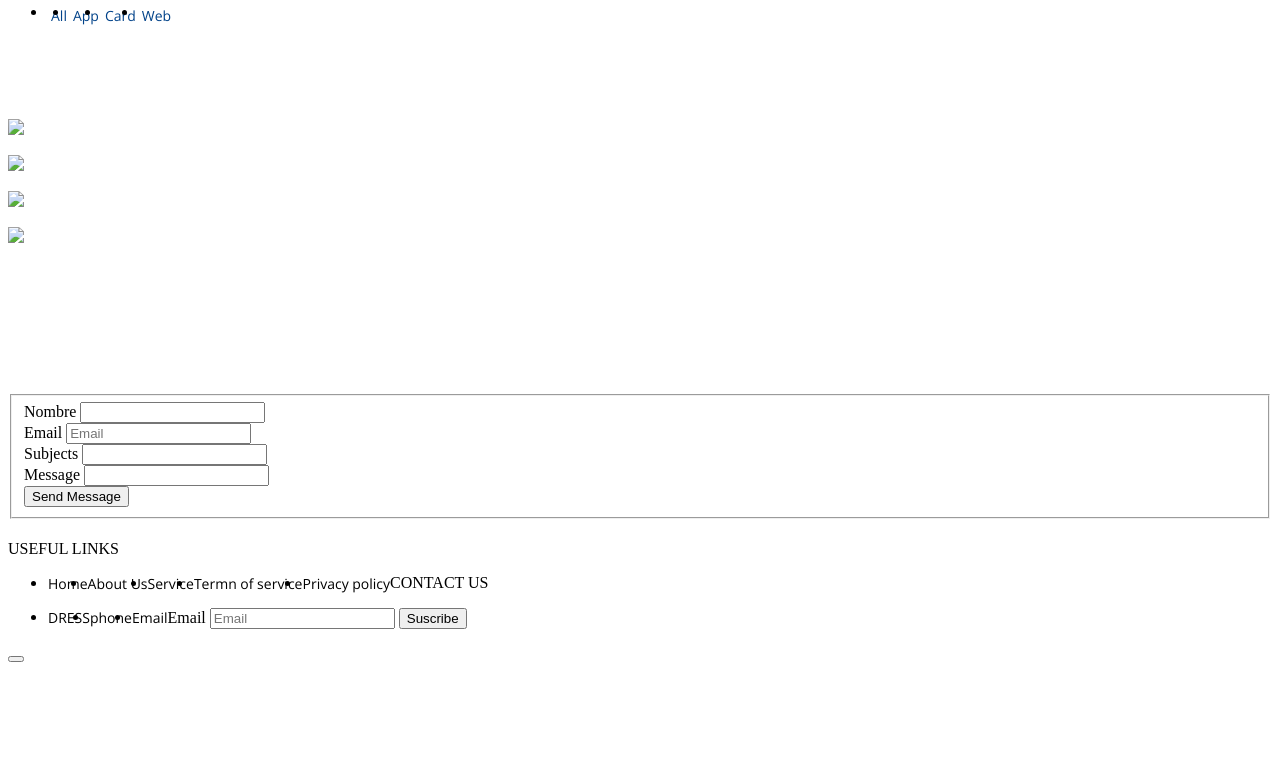
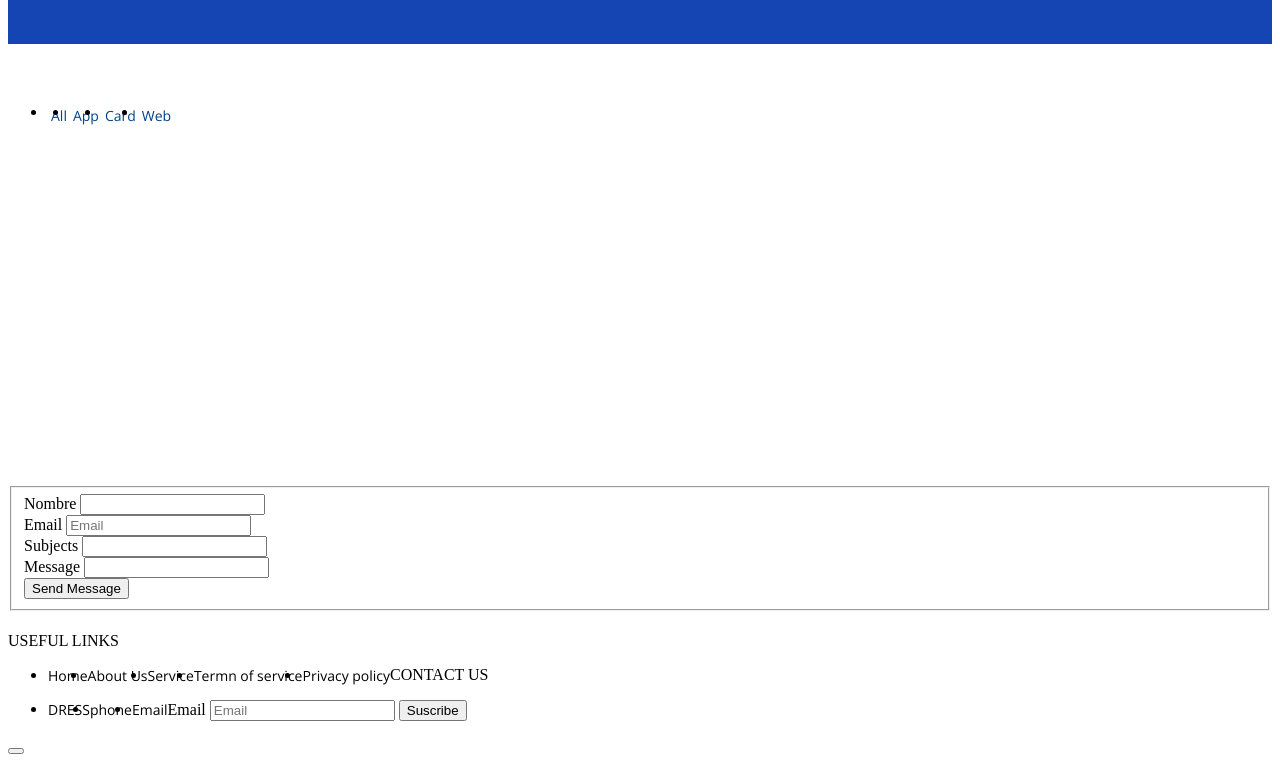
Before and after one commit to CaroAyala/TP1, a plain HTML site: page index.html in a window 1280 px wide. Shown: the part 4294-5057 px from the top of the page. Before the commit the page ends 4965 px from the top, so only its background shows below. Drawn offline with nearby package versions, Linux system fonts and the light colour scheme.

Commit message:
barradenav

```diff
--- a/_header-portfolio.scss
+++ b/_header-portfolio.scss
@@ -19,11 +19,15 @@
 }
 
 .menu_bar {
+    height: 100px;
 
 }
 
 .menu_botonera {
 float: right;
+height: 100px;
+
+
 
 }
 
@@ -37,6 +41,7 @@ float: right;
     display: block;
     width: 67px;
     overflow: hidden;
+
 }
 
 ul li {
@@ -52,10 +57,15 @@ ul li a {
     color: $font-color-menu;
     text-decoration: none;
     float:left;
+
     }
 
 ul li a:hover{
     color: $font-color-menu-hover;
+}
+
+.banner_intro{
+    height: 700px;
 }
 
 
@@ -63,8 +73,4 @@ ul li a:hover{
 
 
 
-
-
-
-
 // OUR PORTFOLIO //
--- a/index.html
+++ b/index.html
@@ -222,19 +222,19 @@
 </header>
   <div class="team_avatar_container">
       <div class="avatar_team">
-          <div class="avatar_team"><img src=alt=/></div>
+          <div class="avatar_team"><img src="" alt=""/></div>
           <p class="nombres_team"></p>
       </div>
       <div class="avatar_team">
-           <div class="avatar_team"><img src=alt=/></div>
+           <div class="avatar_team"><img src="" alt=""/></div>
            <p class="nombres_team"></p>
           </div>
       <div class="avatar_team">
-           <div class="avatar_team"><img src=alt=/></div>
+           <div class="avatar_team"><img src="" alt=""/></div>
            <p class="nombres_team"></p>
       </div>
       <div class="avatar_team">
-           <div class="avatar_team"><img src=alt=/></div>
+           <div class="avatar_team"><img src="" alt=""/></div>
            <p class="nombres_team"></p>
       </div>
   </div>
```
Also changed, not shown: style.css.
